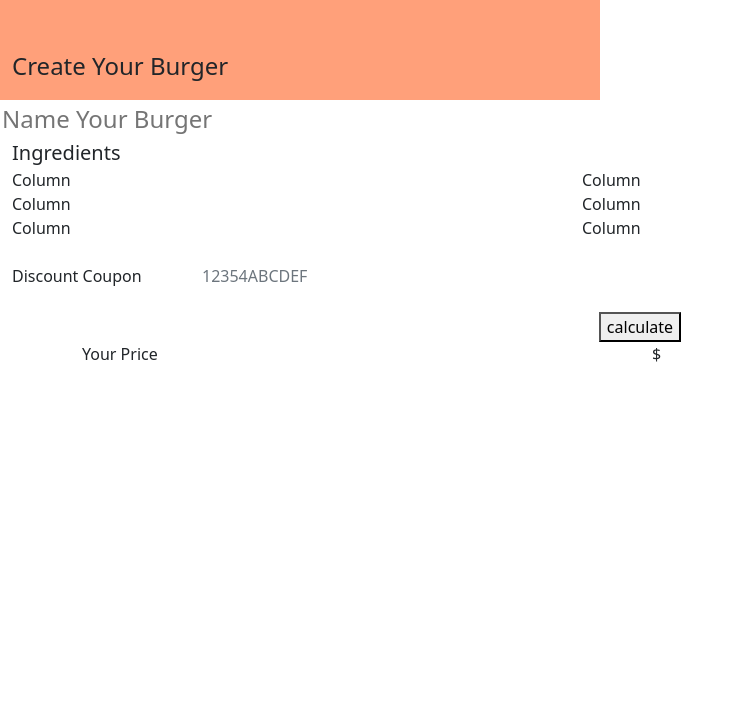
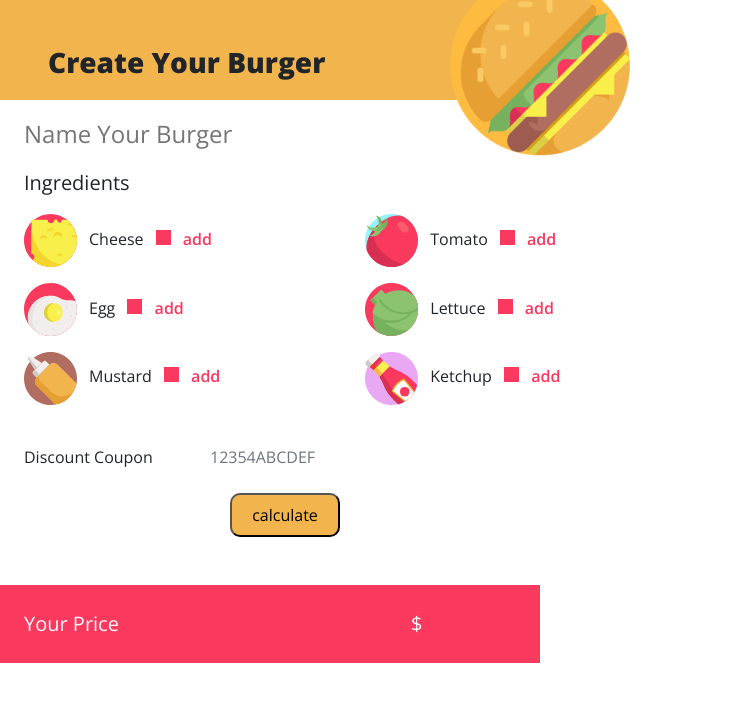
Before and after one commit to Jhon818/js-burger, a plain HTML site: page index.html in a window 1280 px wide. Shown: the whole page, without its empty margins (0-744 px from the left). Drawn offline with nearby package versions, Linux system fonts and the light colour scheme.

Commit message:
checkbox

```diff
--- a/css/style.css
+++ b/css/style.css
@@ -1,12 +1,103 @@
+*{
+    padding: 0%;
+    margin: 0%;
+    box-sizing: border-box;
+}
+
+body {
+    font-family: 'Open Sans', sans-serif;
+}
+
 header {
-    background-color: lightsalmon;
+    background-color: #F2B54D;
     justify-content: space-between;
     height: 100px;
     width: 600px;
+    position: relative;
 }
 .name-burger input{
     border: none;
 }
-.burger img {
-    width: 100%;
+.burger{
+    position: absolute;
+    width: 30%;
+    right: -5%;
+    top: -25%;
 }
+
+.ingredients span:last-child {
+    color:#F9395E;
+    font-weight: 600;
+}
+
+input[type="checkbox"] {
+    display: none;
+}
+
+
+.checkbox .checkmark {
+    display: inline-block;
+    height: 15px;
+    width: 15px;
+    background-color:#F9395E ;
+    border: none;
+}
+
+.checkbox input:checked ~ .checkmark {
+    background-color: #F9395E;
+    -webkit-transform: rotate(0deg) scale(1);
+    -ms-transform: rotate(0deg) scale(1);
+    transform: rotate(0deg) scale(1);
+    opacity:1;
+}
+
+
+.checkbox .checkmark::after {
+    position: absolute;
+    content: "";
+    left: 12px;
+    top: 12px;
+    height: 0px;
+    width: 0px;
+    border-radius: 5px;
+    border: solid black;
+    border-width: 0 3px 3px 0;
+    -webkit-transform: rotate(0deg) scale(0);
+    -ms-transform: rotate(0deg) scale(0);
+    transform: rotate(0deg) scale(0);
+    opacity:1;
+    transition: all 0.3s ease-out;
+    -webkit-transition: all 0.3s ease-out;
+    -moz-transition: all 0.3s ease-out;
+    -ms-transition: all 0.3s ease-out;
+    -o-transition: all 0.3s ease-out;
+}
+
+
+.checkbox input:checked ~ .checkmark::after {
+  -webkit-transform: rotate(45deg) scale(1);
+  -ms-transform: rotate(45deg) scale(1);
+  transform: rotate(45deg) scale(1);
+  opacity:1;
+  left: 4px;
+  top: -3px;
+  width: 10px;
+  height: 15px;
+  border: solid black;
+  border-width: 0 2px 2px 0;
+  border-radius: 0;
+}
+
+
+
+
+  .calculate button{
+      background: #F2B54D;
+      border-radius: 10px;
+      padding: 8px 20px 8px 20px;
+  }
+
+  footer {
+      background: #F9395E;
+      width: 540px;
+  }
--- a/index.html
+++ b/index.html
@@ -4,6 +4,14 @@
     <meta charset="UTF-8">
     <meta http-equiv="X-UA-Compatible" content="IE=edge">
     <meta name="viewport" content="width=device-width, initial-scale=1.0">
+    <link rel="stylesheet" href="https://cdnjs.cloudflare.com/ajax/libs/font-awesome/5.15.4/css/all.min.css" integrity="sha512-1ycn6IcaQQ40/MKBW2W4Rhis/DbILU74C1vSrLJxCq57o941Ym01SwNsOMqvEBFlcgUa6xLiPY/NS5R+E6ztJQ==" crossorigin="anonymous" referrerpolicy="no-referrer" />
+    <link rel="preconnect" href="https://fonts.googleapis.com">
+    <link rel="preconnect" href="https://fonts.gstatic.com" crossorigin>
+    <link rel="preconnect" href="https://fonts.googleapis.com">
+    <link rel="preconnect" href="https://fonts.gstatic.com" crossorigin>
+    <link rel="preconnect" href="https://fonts.googleapis.com">
+    <link rel="preconnect" href="https://fonts.gstatic.com" crossorigin>
+    <link href="https://fonts.googleapis.com/css2?family=Open+Sans:ital,wght@0,300;0,400;0,600;0,800;1,300;1,400;1,600&display=swap" rel="stylesheet">
     <link href="https://cdn.jsdelivr.net/npm/bootstrap@5.1.0/dist/css/bootstrap.min.css" rel="stylesheet" integrity="sha384-KyZXEAg3QhqLMpG8r+8fhAXLRk2vvoC2f3B09zVXn8CA5QIVfZOJ3BCsw2P0p/We" crossorigin="anonymous">
     <link rel="stylesheet" href="./css/style.css">
     <title>Document</title>
@@ -12,8 +20,8 @@
     <header class="d-flex align-items-baseline ">
         <div class="container">
             <div class="row">
-              <div class="col-sm-8 fs-4 py-5">Create Your Burger</div>
-              <div class="col-sm-4"><img class="col-sm-12" src="./img/burger-top.png" alt=""></div>
+              <div class="col-sm-8 fs-3 p-5 lh-1 fw-bold">Create Your Burger</div>
+              <div class="col-sm-4"><img class="col-sm-12 burger" src="./img/burger-top.png" alt=""></div>
             </div>
 
           </div>
@@ -23,39 +31,95 @@
     </header>
 
     <main>
-<div class="name-burger fs-4">
+<div class="name-burger fs-4 px-4 my-3">
 <input type="text" placeholder="Name Your Burger">
 </div>
-<div class="container m-0">
-    <div class="ingredients">
+<div class="container m-0 px-4">
+    <div class="ingredients-title">
         <div class="col fs-5">Ingredients</div>
     </div>
-    <div class="row row-cols-1 row-cols-sm-2">
-      <div class="col">Column</div>
-      <div class="col">Column</div>
-      <div class="col">Column</div>
-      <div class="col">Column</div>
-      <div class="col">Column</div>
-      <div class="col">Column</div>
+    <div class="row row-cols-1 row-cols-sm-2 w-75 py-2 ingredients">
+      <div class="col-sm-5 py-2">
+          <img class="col-sm-2" src="./img/cheese.svg" alt="">
+          <label class="checkbox mx-2" for="cheese">
+            <span>Cheese</span>
+            <input type="checkbox" name="cheese" id="cheese">
+            <span class="checkmark mx-2"></span>
+            <span>add</span>
+          </label>
+
+        </div>
+
+        <div class="col-sm-5 py-2">
+          <img class="col-sm-2" src="./img/tomato.svg" alt="">
+          <label class="checkbox mx-2" for="tomato">
+            <span>Tomato</span>
+            <input type="checkbox" name="tomato" id="tomato">
+            <span class="checkmark mx-2"></span>
+            <span>add</span>
+          </label>
+        </div>
+
+      <div class="col-sm-5 py-2">
+        <img class="col-sm-2" src="./img/fried-egg.svg" alt="">
+        <label class="checkbox mx-2" for="egg">
+          <span>Egg</span>
+          <input type="checkbox" name="egg" id="egg">
+          <span class="checkmark mx-2"></span>
+          <span>add</span>
+        </label>
+      </div>
+
+        <div class="col-sm-5 py-2">
+          <img class="col-sm-2" src="./img/lettuce.svg" alt="">
+          <label class="checkbox mx-2" for="lettuce">
+            <span>Lettuce</span>
+            <input type="checkbox" name="lettuce" id="lettuce">
+            <span class="checkmark mx-2"></span>
+            <span>add</span>
+          </label>
+        </div>
+
+      <div class="col-sm-5 py-2">
+        <img class="col-sm-2" src="./img/mustard.svg" alt="">
+         <label class="checkbox mx-2" for="mustard">
+            <span>Mustard</span>
+            <input type="checkbox" name="mustard" id="mustard">
+            <span class="checkmark mx-2"></span>
+            <span>add</span>
+          </label>
+      </div>
+
+        <div class="col-sm-5 py-2">
+          <img class="col-sm-2" src="./img/ketchup.svg" alt="">
+          <label class="checkbox mx-2" for="ketchup">
+            <span>Ketchup</span>
+            <input type="checkbox" name="ketchup" id="ketchup">
+            <span class="checkmark mx-2"></span>
+            <span>add</span>
+          </label>
+        </div>
     </div>
     <div class="coupons py-4">
         <div class="row row-cols-2">
-        <div class="col-2 fs-6">Discount Coupon</div>
-        <div class="col-2 fs-6 text-secondary">12354ABCDEF</div>
+        <div class="col-sm-2">Discount Coupon</div>
+        <div class="col-2  text-secondary">12354ABCDEF</div>
     </div>
     </div>
   </div>
-  <div class="calulate container">
-<div class="col d-flex justify-content-center">
+  <div class="calculate container m-0">
+    <div class="row row-cols-sm-2">
+<div class="d-flex justify-content-center">
     <button>calculate</button>
+  </div>
 </div>
   </div>
     </main>
     <footer>
-        <div class="container">
-        <div class="row row-cols-sm-2">
-            <div class="col-6">Your Price</div>
-            <div class="col-6">$</div>
+        <div class="container py-4 my-5">
+        <div class="row row-cols-sm-2 m-0 d-flex justify-content-between">
+            <div class="col-sm-3 fs-5 text-light">Your Price</div>
+            <div class="col-sm-3 fs-5 text-light">$</div>
           </div>
         </div>
     </footer>
```
Also changed, not shown: img/burger-top.png (added), img/cheese.svg (added), img/fried-egg.svg (added), img/ketchup.svg (added), img/lettuce.svg (added), img/mustard.svg (added), img/tomato.svg (added), 1 other file.
